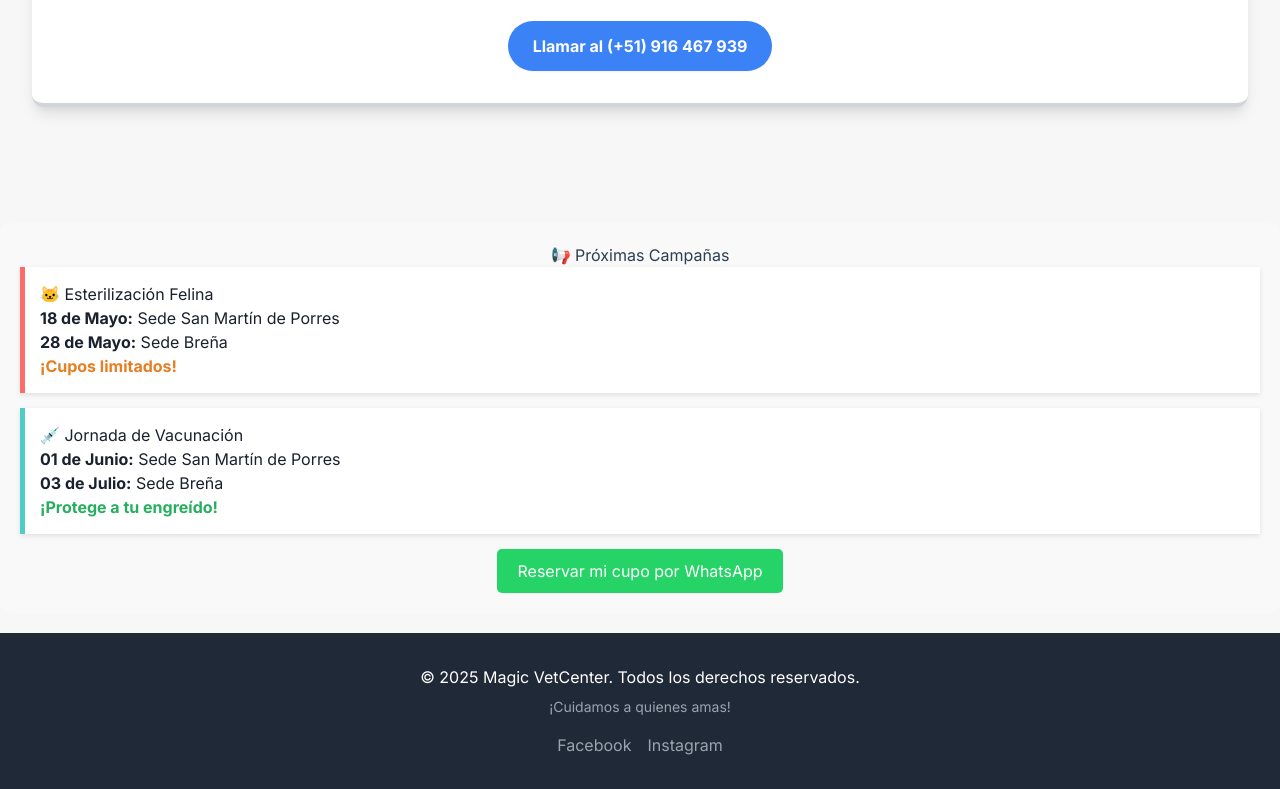
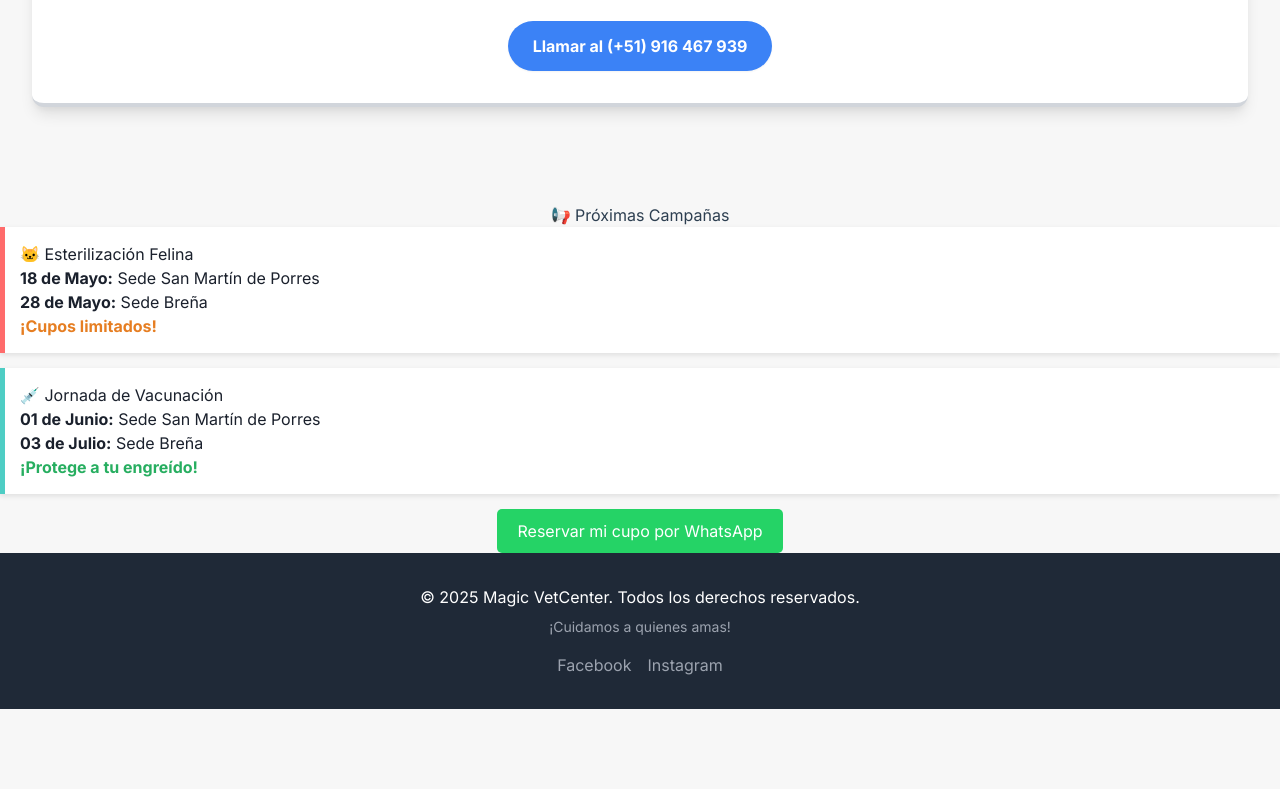
Before and after one commit to MagicVetCenter-Peru/MagicVetCenter-Web, a plain HTML site: page index.html in a window 1280 px wide. Shown: the part 2575-3364 px from the top of the page. After the commit the page ends 3284 px from the top, so only its background shows below. Drawn offline with nearby package versions, Linux system fonts and the light colour scheme.

Commit message:
Update index.html

```diff
--- a/index.html
+++ b/index.html
@@ -215,7 +215,7 @@
         </div>
     </section>
 
-<section id="campanas" style="padding: 20px; background-color: #f9f9f9; border-radius: 10px; margin: 20px 0;">
+<!section id="campanas" style="padding: 20px; background-color: #f9f9f9; border-radius: 10px; margin: 20px 0;">
     <h2 style="text-align: center; color: #2c3e50;">📢 Próximas Campañas</h2>
 
     <div class="card-campana" style="background: white; padding: 15px; margin-bottom: 15px; border-left: 5px solid #ff6b6b; box-shadow: 0 2px 5px rgba(0,0,0,0.1);">
```
